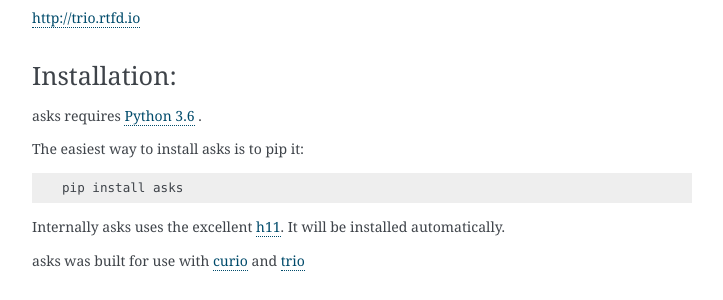
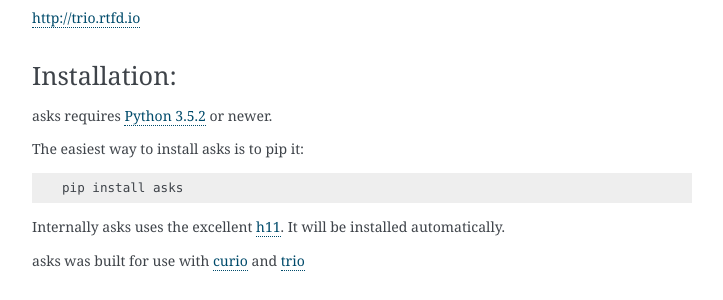
Before and after one commit to theelous3/asks, a Sphinx documentation site: the page built from docs/source/index.rst, in a window 1280 px wide and 900 px high, scrolled down 1016 px. Shown: the part 154-454 px from the top of the window, without its empty margins (388-1111 px from the left). Built offline with Sphinx 7.4.7, drawn with Linux system fonts in a browser that asks for light colours.

Commit message:
fixed python version 'requirements' and python.org link

```diff
--- a/docs/source/index.rst
+++ b/docs/source/index.rst
@@ -32,7 +32,7 @@
 Installation:
 _____________
 
-asks requires `Python 3.6 <www.python.org>`_ .
+asks requires `Python 3.5.2 <https://www.python.org>`_ or newer.
 
 The easiest way to install asks is to pip it::
 
```
Also changed, not shown: README.md (+1 -1 lines).
